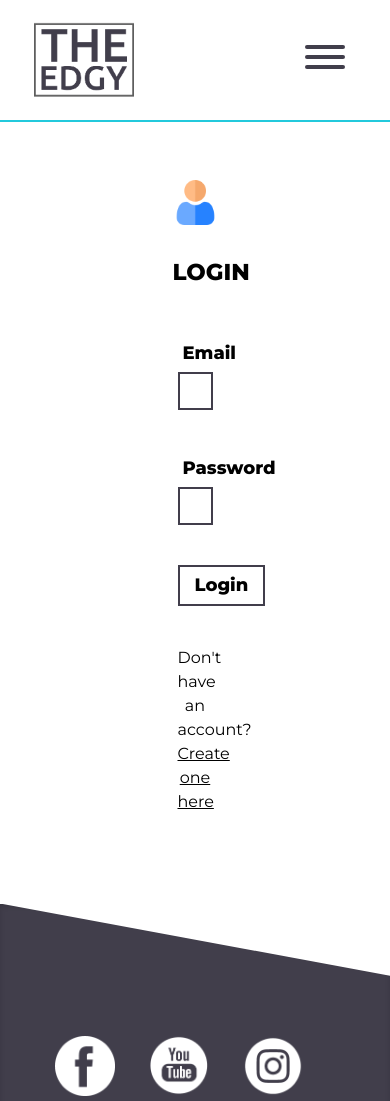
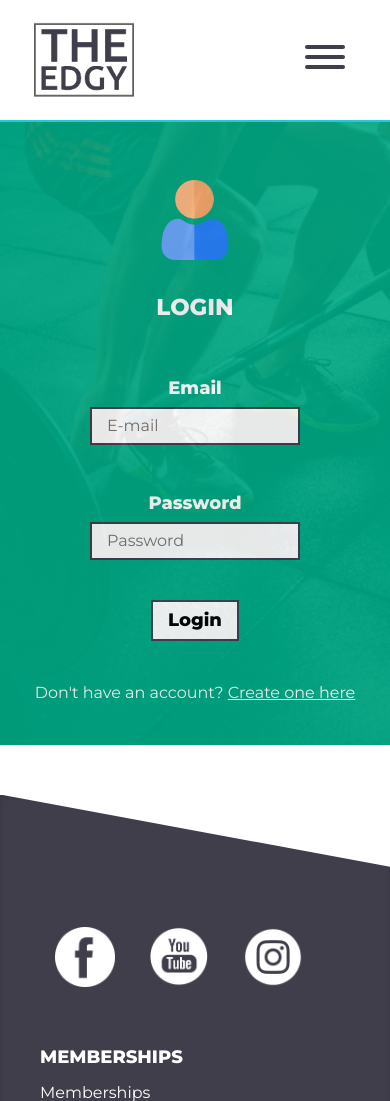
Before and after one commit to spookycouch/comp2913_sep, a Node server app: page /login in a window 390 px wide. Shown: the top 1101 px of the page. Run offline with Node 20, Linux system fonts and the light colour scheme; some libraries are stand-ins or nearby versions.

Commit message:
implementation: iter 1 login page 100% - style to be confirmed

```diff
--- a/src/web_app/src/css/components/_login.scss
+++ b/src/web_app/src/css/components/_login.scss
@@ -7,18 +7,24 @@
     justify-content: center;
     flex-wrap: wrap;
 
+    &--background {
+        background-image: url('/img/gallery/person-holding-barbell-841130.jpg');
+        background-position: center;
+        background-size: cover;
+        background-repeat: no-repeat;
+    }
+
+
     &__half {
-        width: 50%;
-
-        &--background {
-            background-image: url('/img/gallery/person-holding-barbell-841130.jpg');
-            background-position: center;
-            background-size: cover;
-            background-repeat: no-repeat;
-        }
+        // width: 50%;
+        width: 70%;
+        color: $white;
 
         &--form {
-            background-color: $white;
+            background-color: $quatenary;
+            opacity: .9;
+            clip-path: polygon(24% 0%, 100% 0%, 76% 100%, 0% 100%);
+
             // border: $border_thickness solid $primary;
             padding: 40px 60px;
         }
@@ -66,7 +72,8 @@
                         border: $border_thickness solid $black;
                         padding: $padding_border_block;
                         max-width: 400px;
-                        width: 100%;
+                        min-width: 200px;
+                        width: 60%;
                     }
 
                     &__btn {
@@ -86,3 +93,49 @@
         }
     }
 }
+
+
+
+@media only screen and (max-width: $max-width-primary) {
+    .login {
+        &__half {
+            width: 100%;
+
+            &--form {
+                clip-path: polygon(20% 0%, 100% 0%, 80% 100%, 0% 100%);
+            }
+        }
+    }
+}
+
+@media only screen and (max-width: $max-width-secondary) {
+    .login {
+        &__half {
+            width: 100%;
+
+            &--form {
+                clip-path: none;
+            }
+        }
+    }
+}
+
+@media only screen and (max-width: $max-width-tertiary) {
+    .login {
+        &__half {
+            &--form {
+                padding: 40px 0;
+            }
+
+            .half {
+                &__login-form {
+                    .login-form{
+                        &__input {
+                            width: 60%;
+                        }
+                    }
+                }
+            }
+        }
+    }
+}
--- /dev/null
+++ b/src/web_app/src/css/components/_register.scss
@@ -0,0 +1 @@
+// Register page styles
--- a/src/web_app/src/css/main.css
+++ b/src/web_app/src/css/main.css
@@ -831,19 +831,23 @@ ul {
       flex-wrap: wrap;
 }
 
-.login__half {
-  width: 50%;
-}
-
-.login__half--background {
+.login--background {
   background-image: url("/img/gallery/person-holding-barbell-841130.jpg");
   background-position: center;
   background-size: cover;
   background-repeat: no-repeat;
 }
 
+.login__half {
+  width: 70%;
+  color: white;
+}
+
 .login__half--form {
-  background-color: white;
+  background-color: #00A984;
+  opacity: .9;
+  -webkit-clip-path: polygon(24% 0%, 100% 0%, 76% 100%, 0% 100%);
+          clip-path: polygon(24% 0%, 100% 0%, 76% 100%, 0% 100%);
   padding: 40px 60px;
 }
 
@@ -892,7 +896,8 @@ ul {
   border: 2px solid #413E4B;
   padding: 5px 15px;
   max-width: 400px;
-  width: 100%;
+  min-width: 200px;
+  width: 60%;
 }
 
 .login__half .half__login-form .login-form__btn {
@@ -904,6 +909,35 @@ ul {
 
 .login__half .half__register a {
   text-decoration: underline;
+}
+
+@media only screen and (max-width: 950px) {
+  .login__half {
+    width: 100%;
+  }
+  .login__half--form {
+    -webkit-clip-path: polygon(20% 0%, 100% 0%, 80% 100%, 0% 100%);
+            clip-path: polygon(20% 0%, 100% 0%, 80% 100%, 0% 100%);
+  }
+}
+
+@media only screen and (max-width: 600px) {
+  .login__half {
+    width: 100%;
+  }
+  .login__half--form {
+    -webkit-clip-path: none;
+            clip-path: none;
+  }
+}
+
+@media only screen and (max-width: 400px) {
+  .login__half--form {
+    padding: 40px 0;
+  }
+  .login__half .half__login-form .login-form__input {
+    width: 60%;
+  }
 }
 
 .gallery {
--- a/src/web_app/src/css/main.scss
+++ b/src/web_app/src/css/main.scss
@@ -11,6 +11,7 @@
 @import "components/landing";
 @import "components/memberships";
 @import "components/login";
+@import "components/register";
 @import "components/gallery";
 @import "hamburgers/hamburgers.scss";
 
--- a/src/web_app/views/pages/login.ejs
+++ b/src/web_app/views/pages/login.ejs
@@ -2,7 +2,7 @@
 
 <div class="container">
 
-    <div class="login">
+    <div class="login login--background">
         <div class="login__half login__half--form">
             <div class="half__login-icon">
                 <img src="/img/icons/user.png" />
@@ -35,7 +35,6 @@
         </div>
 
         <!-- <div class="login__half login__half--background">fdf</div> -->
-
     </div>
 </div>
 
```
Also changed, not shown: src/web_app/views/pages/register.ejs (+8 -1 lines), src/web_app/src/img/icons/register.png (added), 1 other file.
